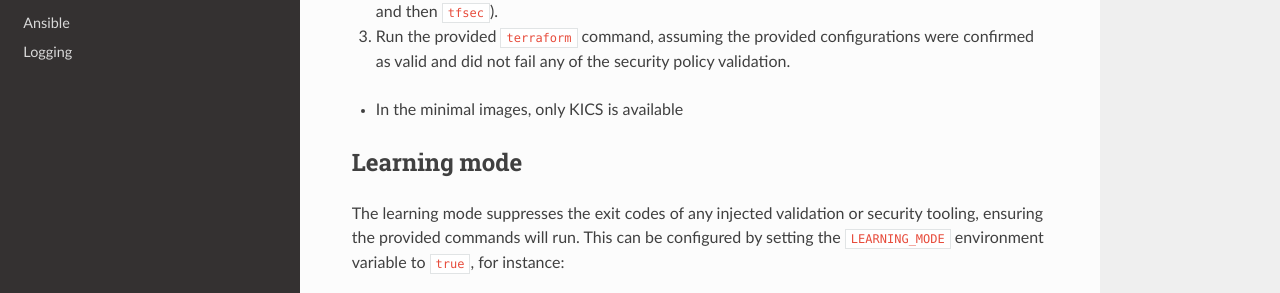
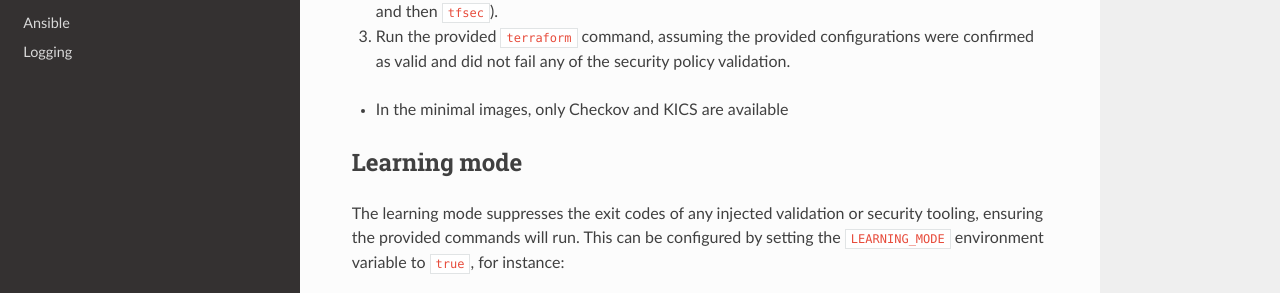
Before and after one commit to SeisoLLC/easy_infra, a Sphinx documentation site: the page built from docs/index.rst, in a window 1280 px wide and 900 px high, scrolled down 767 px. Shown: the part 158-451 px from the top of the window. Built offline with Sphinx 7.4.7 and the Read the Docs theme 2.0.0, drawn with Linux system fonts in a browser that asks for light colours.

Commit message:
Move Checkov to the minimal image (#122)

```diff
--- a/README.md
+++ b/README.md
@@ -43,7 +43,7 @@ What `easy_infra` does in this case is:
    were confirmed as valid and did not fail any of the security policy
    validation.
 
-\* In the minimal images, only KICS is available
+\* In the minimal images, only Checkov and KICS are available
 
 ### Learning mode
 
--- a/docs/Terraform/index.rst
+++ b/docs/Terraform/index.rst
@@ -20,7 +20,7 @@ including minimal, aws, az, and latest.  For more information, see
 `Disabling Security`_ below.
 
 .. note::
-    In the minimal, aws, and az images, only the KICS security tool is
+    In the minimal, aws, and az images, only the KICS and Checkov security tools are
     available.  All other security tools will be skipped.
 
 
```
Also changed, not shown: 2 other files.
